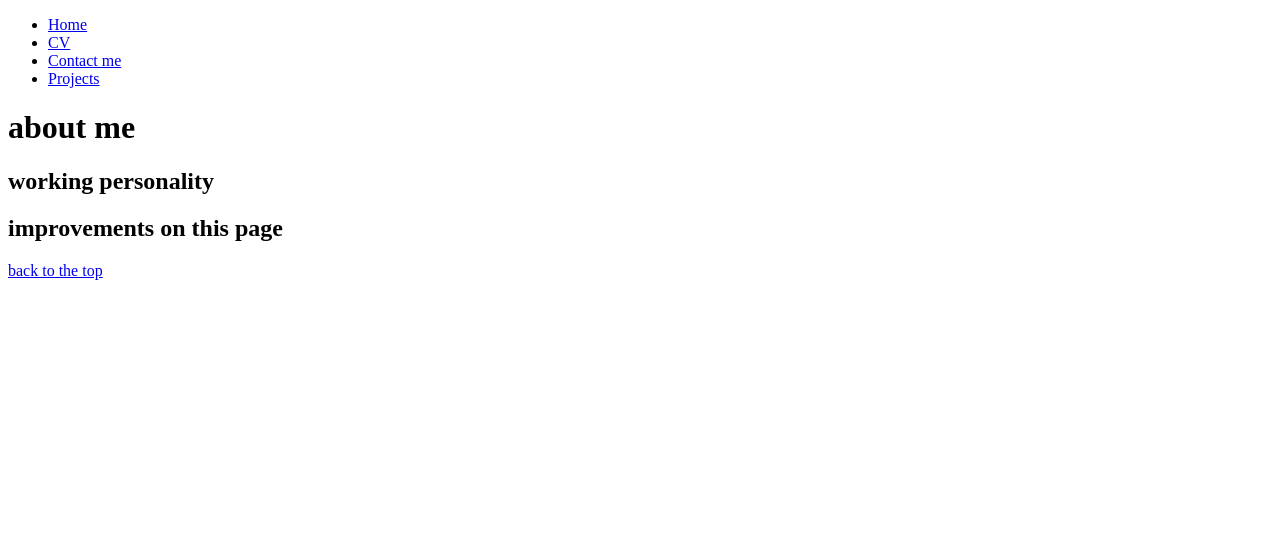
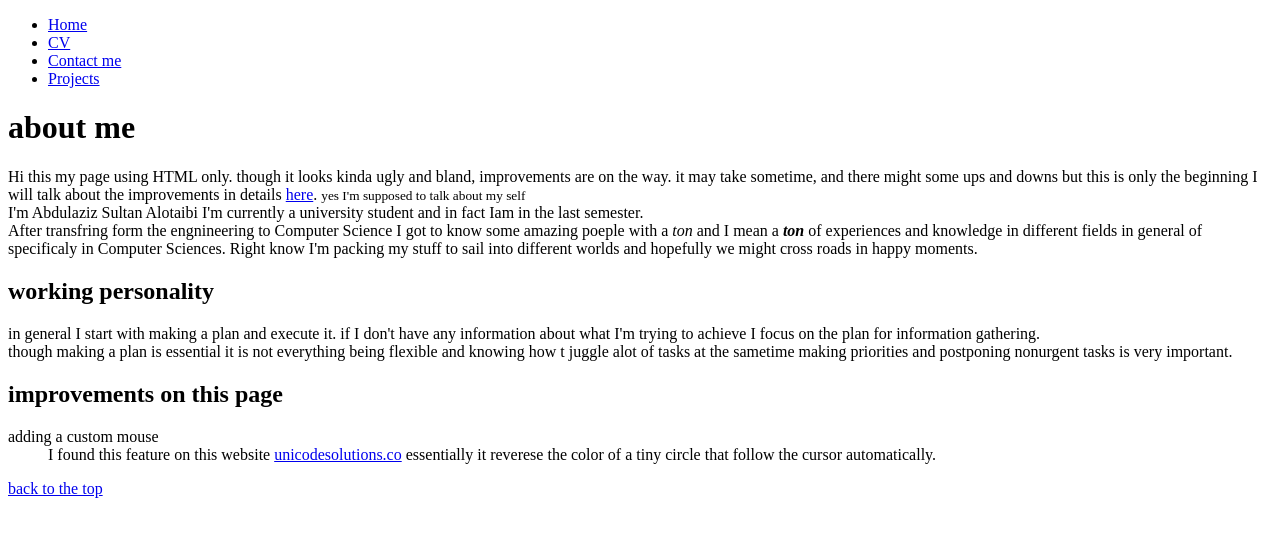
Before and after one commit to azoozfzhyg/my-page-src, a plain HTML site: page index.html in a window 1280 px wide. Drawn offline with Linux system fonts and the light colour scheme.

Commit message:
hompage/index content

```diff
--- a/index.html
+++ b/index.html
@@ -29,14 +29,25 @@
                 <main>
                     <h1>about me</h1>
                     <p><!--talk about yourself-->
-
+                        Hi this my page using HTML only. though it looks kinda ugly and bland, improvements are on the way. it may take sometime, and there might some ups and downs
+                        but this is only the beginning  I will talk about the improvements in details <a href="#improvements">here</a>. <small> yes I'm supposed to talk about my self</small> <br>
+                        I'm Abdulaziz Sultan Alotaibi I'm currently a university student and in fact Iam in the last semester.<br>
+                        After transfring form the engnineering to Computer Science I got to know some amazing poeple with  a <em>ton</em> and I mean a <em><strong><b>ton</b></strong></em> of experiences and knowledge in different fields
+                        in general of specificaly in Computer Sciences.
+                        Right know I'm packing my stuff to sail into different worlds and hopefully we might cross roads in happy moments.
                     </p>
                     <h2>working personality</h2><!---->
-                    <p></p>
-                    <h2>improvements on this page</h2>
+                    <p>
+                        in general I start with making a plan and execute it. if I don't have any information about what I'm trying to achieve I focus on the plan for information gathering. <br>
+                        though making a plan is essential it is not everything being flexible and knowing how t juggle alot of tasks at the sametime making priorities and postponing nonurgent tasks is very important.
+                    </p>
+                    <h2 id="improvements">improvements on this page</h2>
                     <div>
                         <dl>
-
+                            <dt>adding a custom mouse</dt>
+                            <dd>
+                                I found this feature on this website <a href="https://unicodesolutions.co">unicodesolutions.co</a> essentially it reverese the color of a tiny circle that follow the cursor automatically.<br>
+                            </dd>
                         </dl>
                     </div>
                 </main>
```
